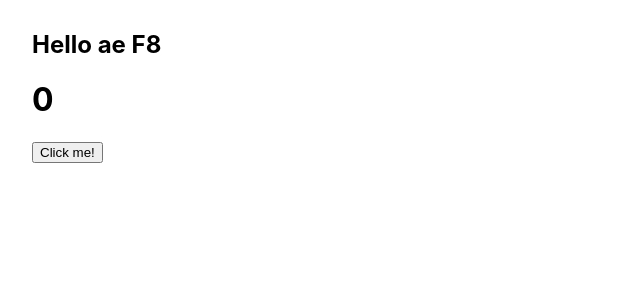
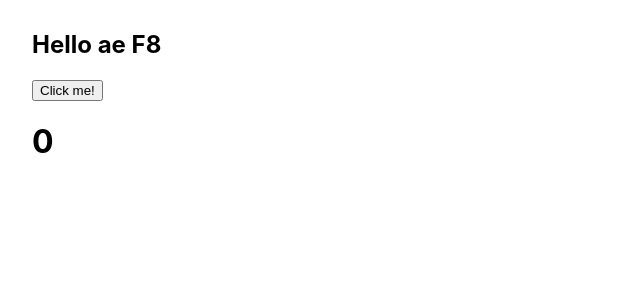
Before and after one commit to tanhoang0710/react-with-f8, a React (Create React App) app: page / in a window 1280 px wide. Shown: the top 300 px of the page, without its empty margins (0-640 px from the left). Built offline with nearby package versions, Linux system fonts and the light colour scheme.

Commit message:
38. useCallback hook

```diff
--- a/src/App.js
+++ b/src/App.js
@@ -1,4 +1,4 @@
-import React, { useState } from "react";
+import React, { useCallback, useState } from "react";
 import Content from "./Content";
 // import Content from "./Content";
 
@@ -9,18 +9,19 @@ import Content from "./Content";
 // HOC
 // Render props
 
+// Can dung memo thi moi dung useCallback
+
 function App() {
 	const [count, setCount] = useState(0);
 
-	const increase = () => {
-		setCount(count + 1);
-	};
+	const increase = useCallback(() => {
+		setCount((prev) => prev + 1);
+	}, []);
 
 	return (
 		<div style={{ padding: "10px 32px" }}>
-			<Content />
+			<Content onIncrease={increase} />
 			<h1>{count}</h1>
-			<button onClick={increase}>Click me!</button>
 		</div>
 	);
 }
--- a/src/Content.js
+++ b/src/Content.js
@@ -1,8 +1,10 @@
 import { memo } from "react";
-function Content() {
+function Content({ onIncrease }) {
+	console.log("Re-render");
 	return (
 		<div>
 			<h2>Hello ae F8</h2>
+			<button onClick={onIncrease}>Click me!</button>
 		</div>
 	);
 }
```
